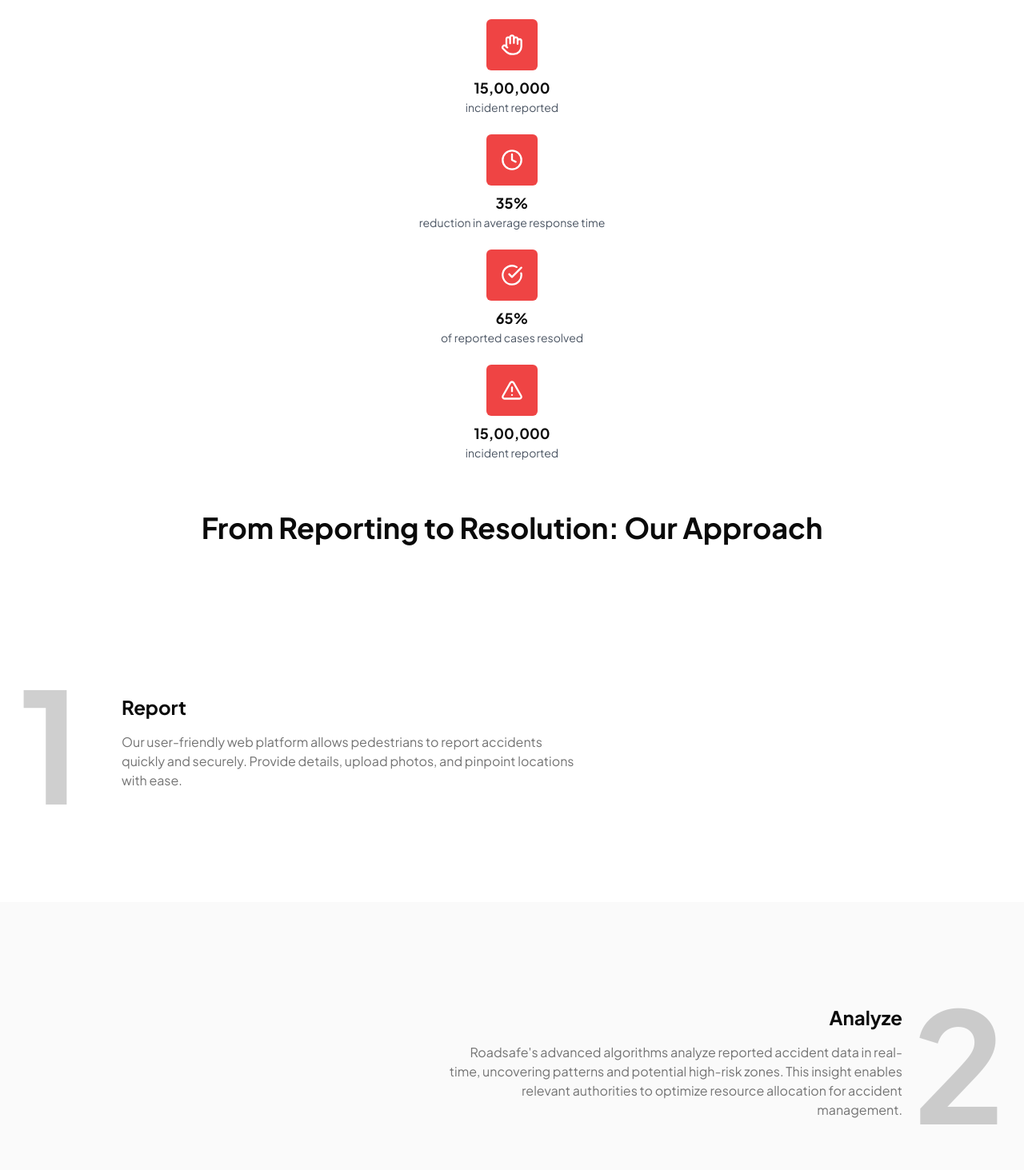
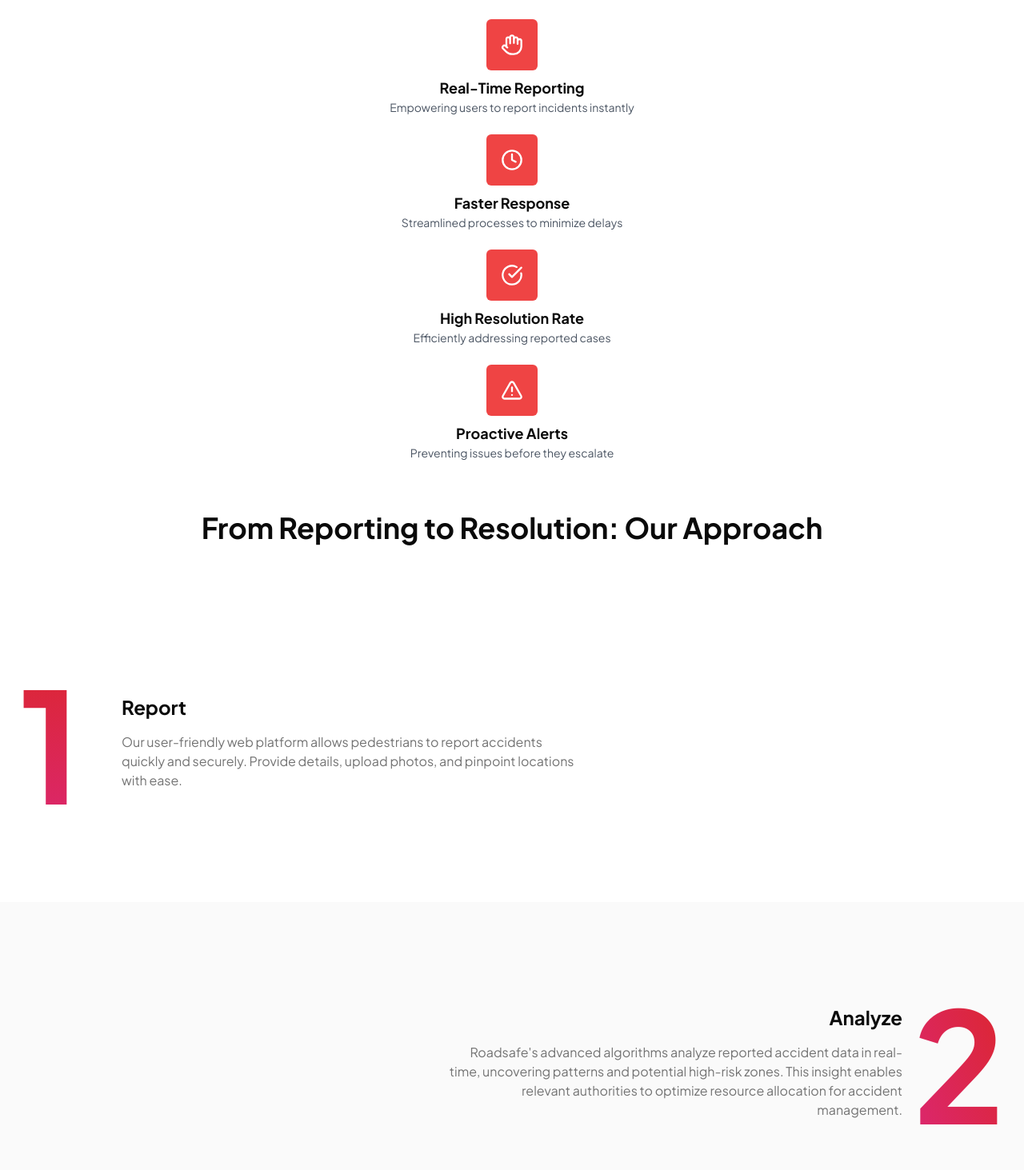
Before and after one commit to NotTheRightGuy/roadsafe, a Next.js app: page / in a window 1280 px wide. Shown: the part 727-2190 px from the top of the page at 80% size. Built offline with nearby package versions, Linux system fonts and the light colour scheme; no server answers.

Commit message:
Add Section4 to landing page and enhance Section2 and Section3 content

```diff
--- a/app/page.tsx
+++ b/app/page.tsx
@@ -2,6 +2,7 @@ import { LiveWeather } from "@/components/LiveWeather";
 import Section1 from "@/components/LandingPage/Section1";
 import Section2 from "@/components/LandingPage/Section2";
 import Section3 from "@/components/LandingPage/Section3";
+import Section4 from "@/components/LandingPage/Section4";
 
 function Home() {
   return (
@@ -9,6 +10,7 @@ function Home() {
       <Section1 />
       <Section2 />
       <Section3 />
+      <Section4 />
     </div>
   );
 }
--- a/components/LandingPage/Section2.tsx
+++ b/components/LandingPage/Section2.tsx
@@ -9,21 +9,25 @@ import {
 function Section2() {
   // Data for the cards
   const impactData = [
-    { icon: Hand, heading: "15,00,000", description: "incident reported" },
+    {
+      icon: Hand,
+      heading: "Real-Time Reporting",
+      description: "Empowering users to report incidents instantly",
+    },
     {
       icon: Clock,
-      heading: "35%",
-      description: "reduction in average response time",
+      heading: "Faster Response",
+      description: "Streamlined processes to minimize delays",
     },
     {
       icon: CheckCircle,
-      heading: "65%",
-      description: "of reported cases resolved",
+      heading: "High Resolution Rate",
+      description: "Efficiently addressing reported cases",
     },
     {
       icon: AlertTriangle,
-      heading: "15,00,000",
-      description: "incident reported",
+      heading: "Proactive Alerts",
+      description: "Preventing issues before they escalate",
     },
   ];
 
--- a/components/LandingPage/Section3.tsx
+++ b/components/LandingPage/Section3.tsx
@@ -8,7 +8,7 @@ export default function Section3() {
       </div>
 
       <section className="relative h-[50vh] flex items-center px-6">
-        <span className="absolute text-primary opacity-20 text-[12rem] font-bold left-6">
+        <span className="absolute bg-gradient-to-b from-red-600 to-pink-600 bg-clip-text text-transparent  text-[12rem] font-bold left-6">
           1
         </span>
         <div className="max-w-xl ml-32">
@@ -31,13 +31,13 @@ export default function Section3() {
             for accident management.
           </p>
         </div>
-        <span className="absolute text-primary opacity-20 text-[12rem] font-bold right-6">
+        <span className="absolute bg-gradient-to-bl from-red-600 to-pink-600 bg-clip-text text-transparent  text-[12rem] font-bold right-6">
           2
         </span>
       </section>
 
       <section className="relative h-[50vh] flex items-center px-6">
-        <span className="absolute text-primary opacity-20 text-[12rem] font-bold left-6">
+        <span className="absolute bg-gradient-to-bl from-red-600 to-pink-600 bg-clip-text text-transparent  text-[12rem] font-bold left-6">
           3
         </span>
         <div className="max-w-xl ml-32">
@@ -60,7 +60,7 @@ export default function Section3() {
             emergency services take action.
           </p>
         </div>
-        <span className="absolute text-primary opacity-20 text-[12rem] font-bold right-6">
+        <span className="absolute bg-gradient-to-bl from-red-600 to-pink-600 bg-clip-text text-transparent  text-[12rem] font-bold right-6">
           4
         </span>
       </section>
--- /dev/null
+++ b/components/LandingPage/Section4.tsx
@@ -0,0 +1,19 @@
+function Section4() {
+  return (
+    <div className="flex flex-col items-center  text-zinc-950 px-8 py-10 rounded-lg w-full max-w-md mx-auto">
+      <div className="text-center mb-6">
+        <p className="font-bold text-2xl mb-3">
+          Ready to Protect Your Community?
+        </p>
+        <p className="text-zinc-500 text-base">
+          Report, Respond, Resolve. That’s it!
+        </p>
+      </div>
+      <button className="bg-gradient-to-r from-red-500 to-pink-500 text-white font-bold px-6 py-3 rounded-lg w-full max-w-xs">
+        Create Account
+      </button>
+    </div>
+  );
+}
+
+export default Section4;
```
